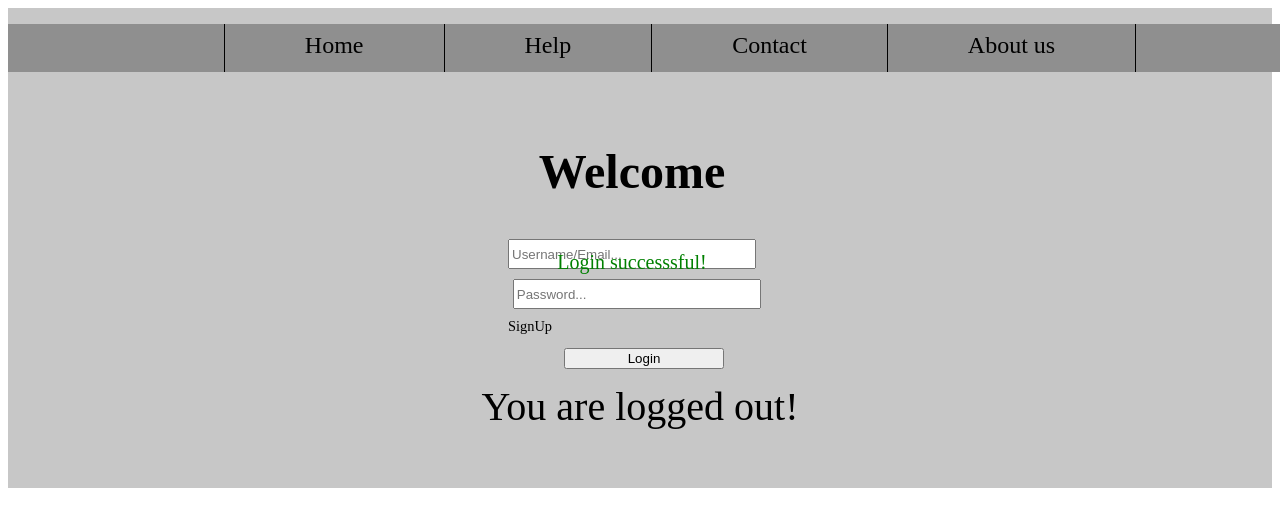
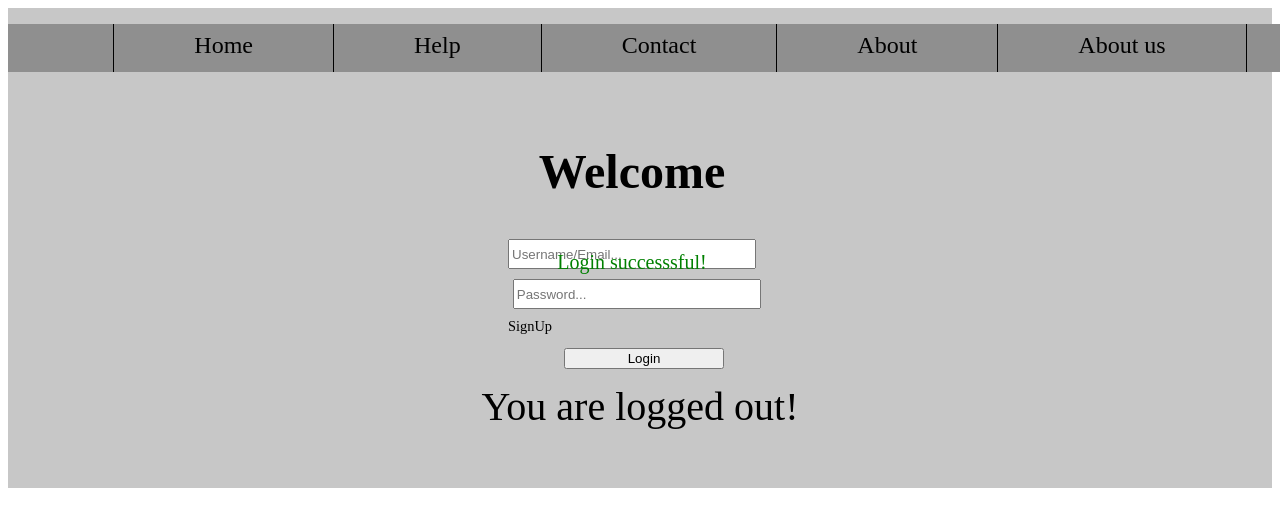
Before and after one commit to DavidMendiluce/PHPAccount, a PHP site: page /?login=success in a window 1280 px wide. Shown: the top 527 px of the page. Run offline with PHP 8.4, Linux system fonts and the light colour scheme.

Commit message:
update index.php

```diff
--- a/index.php
+++ b/index.php
@@ -20,6 +20,7 @@
       <li><a href="index.php">Home</a></li>
       <li><a href="#">Help</a></li>
       <li><a href="#">Contact</a></li>
+      <li class="about"><a href="#">About</a></li>
       <li class="aboutus"><a href="#">About us</a></li>
     </ul>
        <h1>Welcome</h1>
@@ -27,7 +28,7 @@
     <div class="wraper-main">
       <section class="section-default">
         <?php
-
+          error_reporting(0);
           if (isset($_SESSION['userId'])) {
             echo '<form action="includes/logout.inc.php" method="post">
               <button type="submit" name="logout-submit">Logout</button>
```
